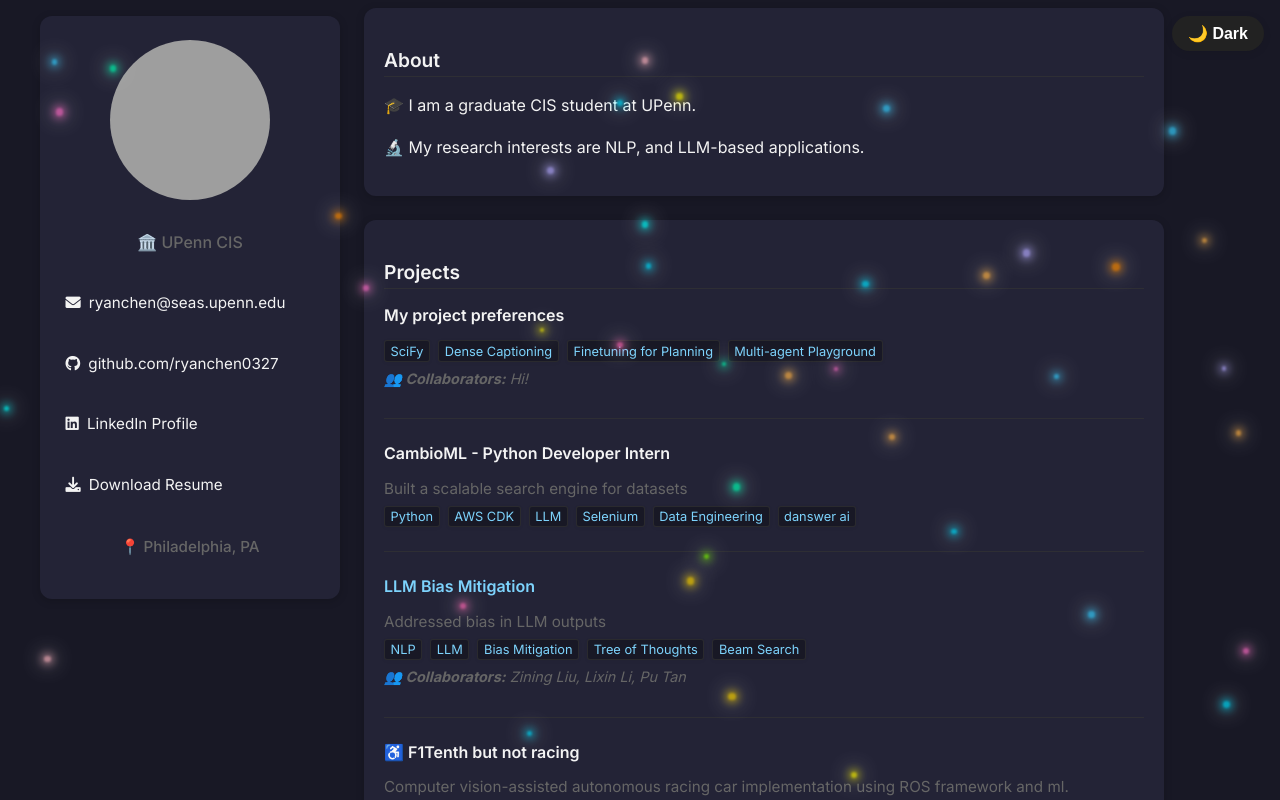
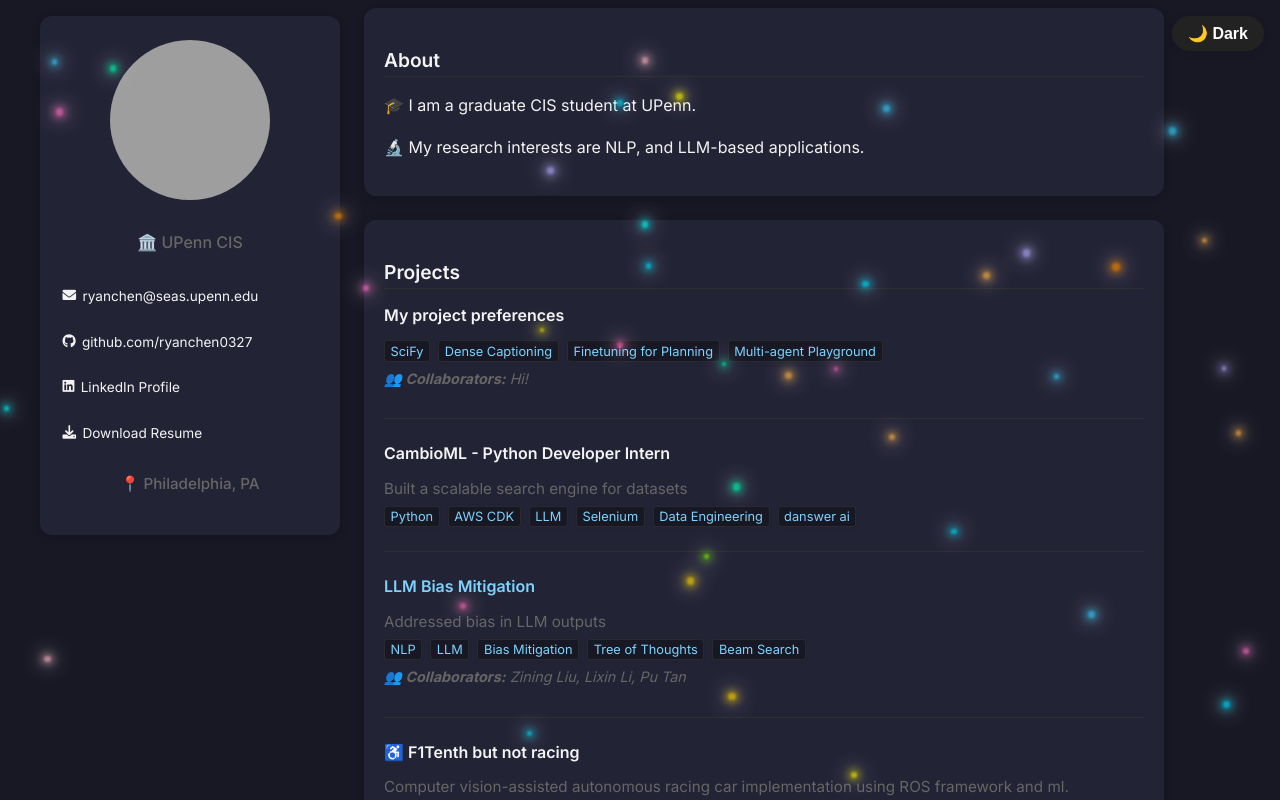
Before and after one commit to ryanchen0327/helloryan, a React (Vite) app: page / in a window 1280 px wide. Shown: the top 800 px of the page. Built offline with nearby package versions, Linux system fonts and the light colour scheme; grey boxes are pictures that could not be loaded.

Commit message:
chore: update and redeploy

```diff
--- a/src/components/Profile.jsx
+++ b/src/components/Profile.jsx
@@ -10,17 +10,21 @@ const Profile = () => {
       </div>
 
       <div className="social-links">
-        <a href="mailto:ryanchen@seas.upenn.edu" className="social-link">
-          <i className="fas fa-envelope"></i> ryanchen@seas.upenn.edu
+        <a href="mailto:ryanchen@seas.upenn.edu" className="social-link" data-tooltip="Email">
+          <i className="fas fa-envelope"></i>
+          <span className="link-text">ryanchen@seas.upenn.edu</span>
         </a>
-        <a href="https://github.com/ryanchen0327" className="social-link">
-          <i className="fab fa-github"></i> github.com/ryanchen0327
+        <a href="https://github.com/ryanchen0327" className="social-link" data-tooltip="GitHub">
+          <i className="fab fa-github"></i>
+          <span className="link-text">github.com/ryanchen0327</span>
         </a>
-        <a href="https://www.linkedin.com/in/sirui-chen-48760622b/" className="social-link">
-          <i className="fab fa-linkedin"></i> LinkedIn Profile
+        <a href="https://www.linkedin.com/in/sirui-chen-48760622b/" className="social-link" data-tooltip="LinkedIn">
+          <i className="fab fa-linkedin"></i>
+          <span className="link-text">LinkedIn Profile</span>
         </a>
-        <a href={`${import.meta.env.BASE_URL}resume.pdf`} className="social-link" target="_blank" rel="noopener noreferrer">
-          <i className="fas fa-download"></i> Download Resume
+        <a href={`${import.meta.env.BASE_URL}resume.pdf`} className="social-link" data-tooltip="Resume" target="_blank" rel="noopener noreferrer">
+          <i className="fas fa-download"></i>
+          <span className="link-text">Download Resume</span>
         </a>
       </div>
 
--- a/src/index.css
+++ b/src/index.css
@@ -91,19 +91,32 @@ body {
 .social-links {
   display: flex;
   flex-direction: column;
-  gap: 0.5rem;
-  margin-bottom: 1.5rem;
+  gap: 0.35rem;
+  margin-bottom: 1.2rem;
 }
 .social-link {
   color: var(--text-color);
   text-decoration: none;
-  font-size: 0.95rem;
+  font-size: 0.85rem;
   display: flex;
   align-items: center;
-  gap: 0.5rem;
+  gap: 0.4rem;
   border-radius: 6px;
-  padding: 0.4rem 0.6rem;
-  min-height: 40px;
+  padding: 0.25rem 0.4rem;
+  min-height: 32px;
+}
+.social-link .link-text {
+  display: inline;
+}
+
+/* Desktop: Show full text */
+@media (min-width: 901px) {
+  .social-link .link-text {
+    display: inline;
+  }
+  .social-link:hover::after {
+    display: none;
+  }
 }
 .social-link:hover {
   color: var(--link-color);
@@ -292,14 +305,37 @@ a {
   .social-links {
     flex-direction: row;
     flex-wrap: wrap;
-    gap: 0.75rem;
+    gap: 0.5rem;
     margin-bottom: 0;
+    justify-content: center;
   }
   .social-link {
-    padding: 0.5rem 0.75rem;
+    padding: 0.6rem;
     border-radius: 8px;
     background: var(--border-color);
-    font-size: 0.9rem;
+    font-size: 1.1rem;
+    min-height: 44px;
+    min-width: 44px;
+    justify-content: center;
+    position: relative;
+  }
+  .social-link .link-text {
+    display: none;
+  }
+  .social-link:hover::after {
+    content: attr(data-tooltip);
+    position: absolute;
+    bottom: 100%;
+    left: 50%;
+    transform: translateX(-50%);
+    background: var(--text-color);
+    color: var(--background-color);
+    padding: 0.3rem 0.5rem;
+    border-radius: 4px;
+    font-size: 0.7rem;
+    white-space: nowrap;
+    z-index: 1000;
+    margin-bottom: 0.3rem;
   }
   .right-column {
     max-width: 100%;
@@ -409,17 +445,23 @@ a {
     flex-direction: row;
     flex-wrap: wrap;
     justify-content: center;
-    gap: 0.5rem;
+    gap: 0.4rem;
     margin-bottom: 1rem;
   }
   .social-link {
-    padding: 0.4rem 0.6rem;
+    padding: 0.5rem;
     border-radius: 6px;
     background: var(--border-color);
-    font-size: 0.85rem;
-    min-height: 44px; /* Touch-friendly minimum */
+    font-size: 1rem;
+    min-height: 40px;
+    min-width: 40px;
     display: flex;
     align-items: center;
+    justify-content: center;
+    position: relative;
+  }
+  .social-link .link-text {
+    display: none;
   }
   .contact-info {
     font-size: 0.85rem;
@@ -542,11 +584,18 @@ a {
     font-weight: 600;
   }
   .social-links {
-    gap: 0.4rem;
+    gap: 0.3rem;
   }
   .social-link {
-    padding: 0.3rem 0.5rem;
-    font-size: 0.8rem;
+    padding: 0.4rem;
+    font-size: 0.9rem;
+    min-height: 36px;
+    min-width: 36px;
+    border-radius: 5px;
+    justify-content: center;
+  }
+  .social-link .link-text {
+    display: none;
   }
   .section-title {
     font-size: 1.2rem;
```
